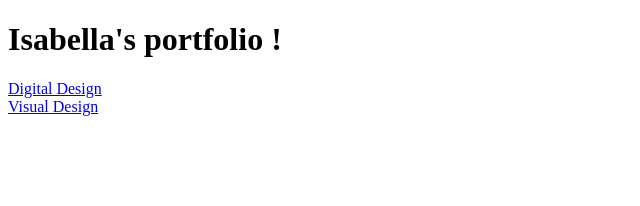
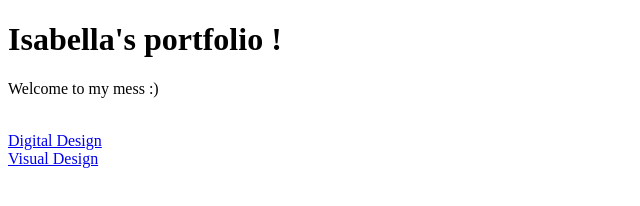
Before and after one commit to Dandelion-Suero/Suero.github.io, a plain HTML site: page index.html in a window 1280 px wide. Shown: the whole page, without its empty margins (0-640 px from the left). Drawn offline with Linux system fonts and the light colour scheme.

Commit message:
Update index.html

```diff
--- a/index.html
+++ b/index.html
@@ -10,8 +10,8 @@
 
       <h1> Isabella's portfolio !</h1>
 
-
-
+    <p>Welcome to my mess :)</p>
+    <br>
     <a href="digitaldesign.html"> Digital Design</a>
     <br>
     <a href="visualdesign.html"> Visual Design</a>
```
